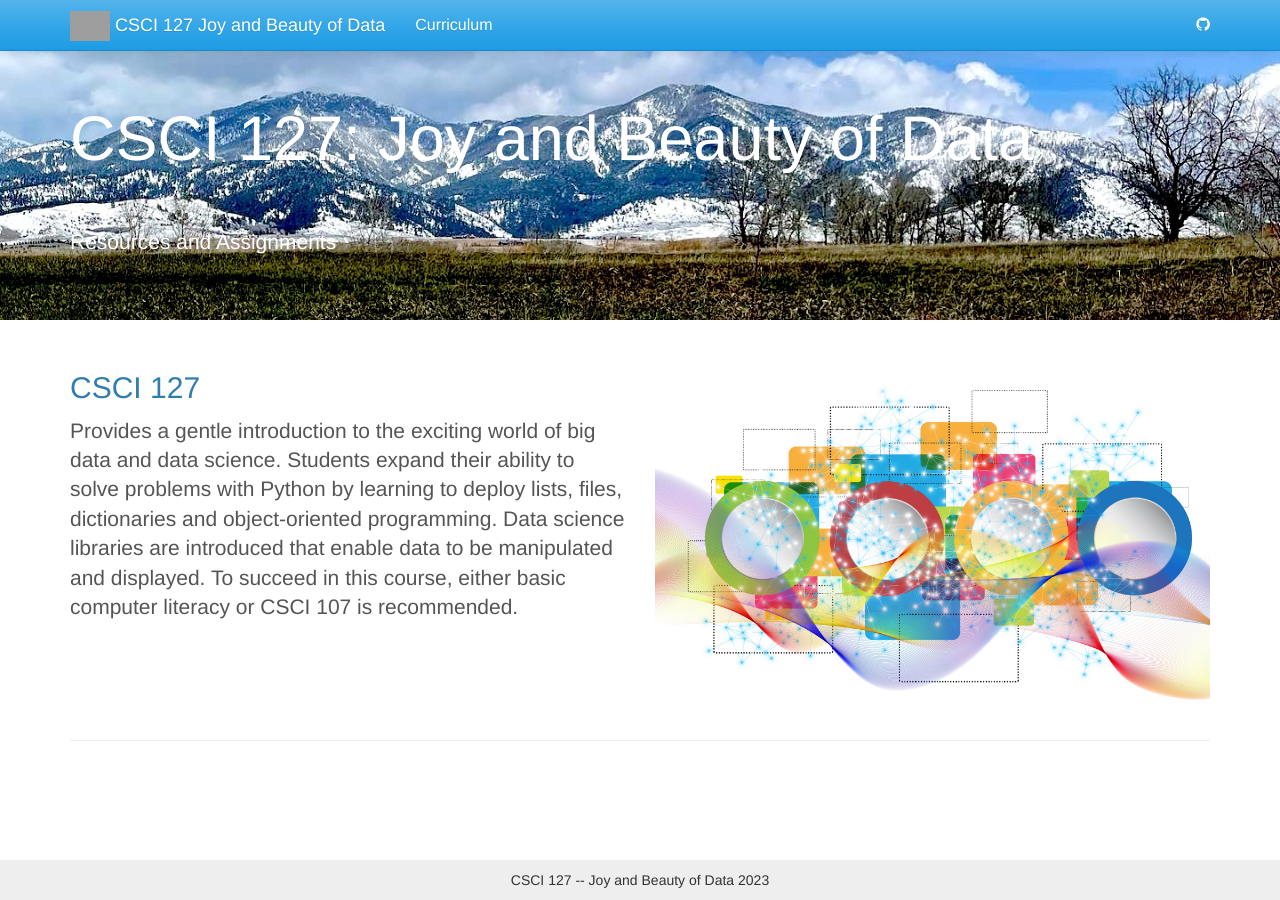
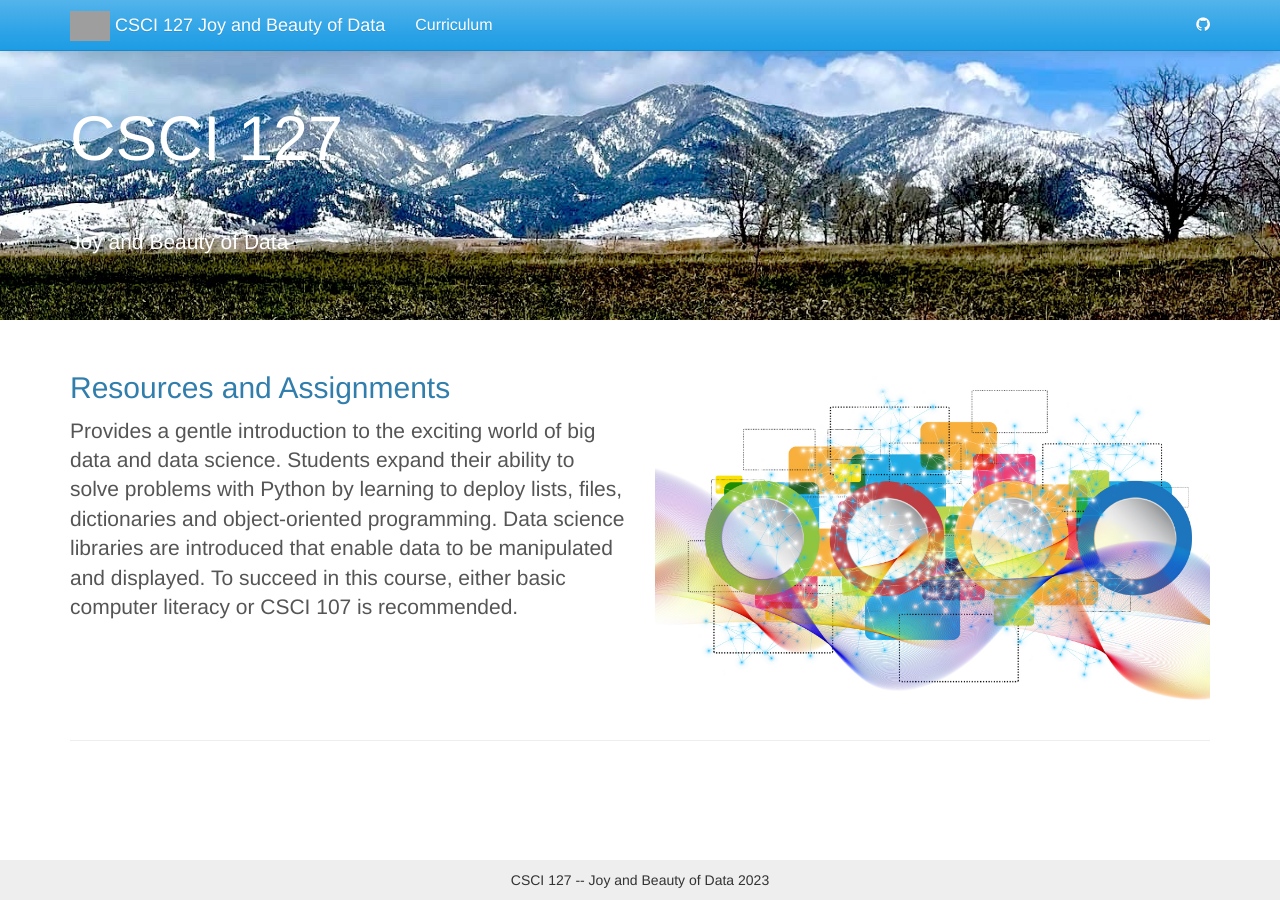
Before and after one commit to jake-chipps/csci127, a Jekyll site: the page built from index.html, in a window 1280 px wide. Built offline with Jekyll 4.4.1, drawn with Linux system fonts in a browser that asks for light colours; grey boxes are pictures that could not be loaded.

Commit message:
Change title page

```diff
--- a/index.html
+++ b/index.html
@@ -4,16 +4,16 @@ layout: default
 
 <div class="header-container jumbotron">
     <div class="container">
-        <h1>CSCI 127: Joy and Beauty of Data</h1>
+        <h1>CSCI 127</h1>
         <br><br>
-        <p>Resources and Assignments</p>
+        <p>Joy and Beauty of Data</p>
     </div>
 </div>
 
 <div class="container">
     <div class="row">
         <div class="col-md-6">
-            <h2 class="header-light regular-pad">CSCI 127</h2>
+            <h2 class="header-light regular-pad">Resources and Assignments</h2>
               <p class="lead">Provides a gentle introduction to the exciting
                 world of big data and data science. Students expand their ability
                 to solve problems with Python by learning to deploy lists, files,
```
